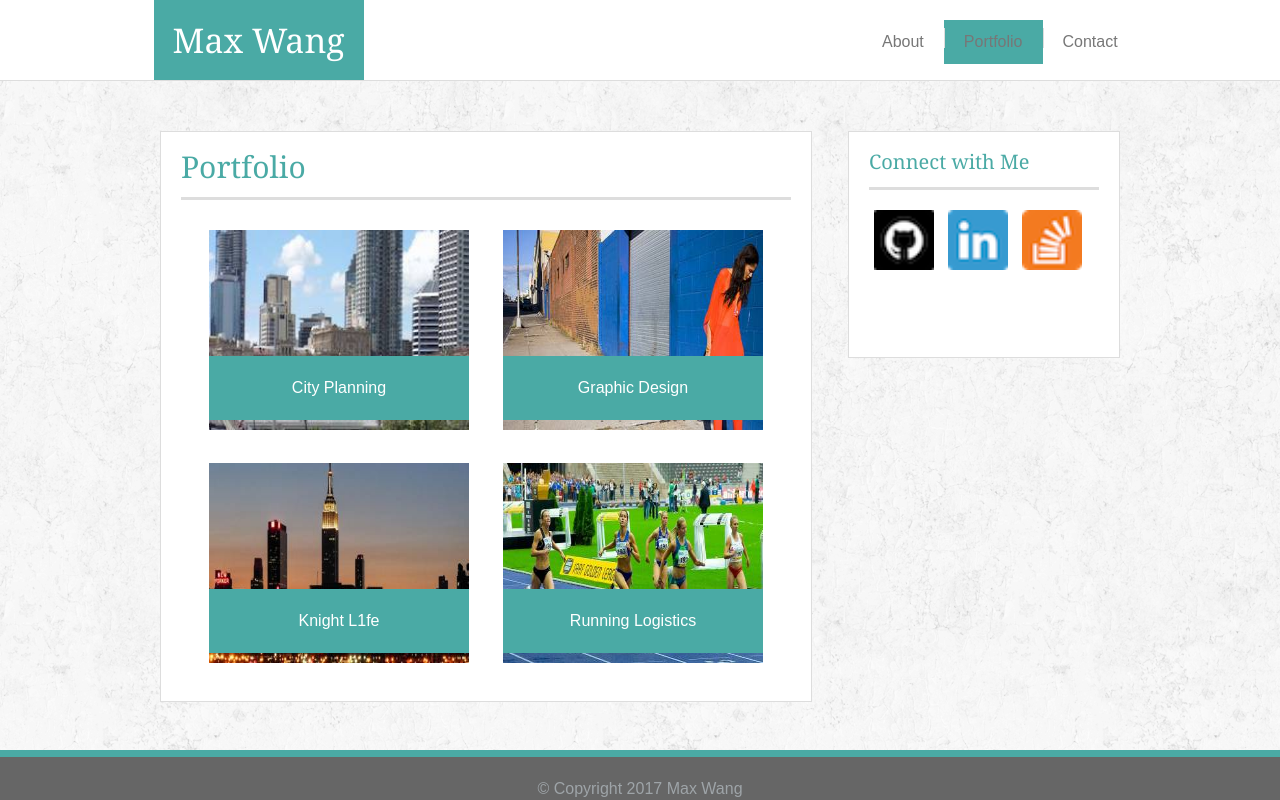
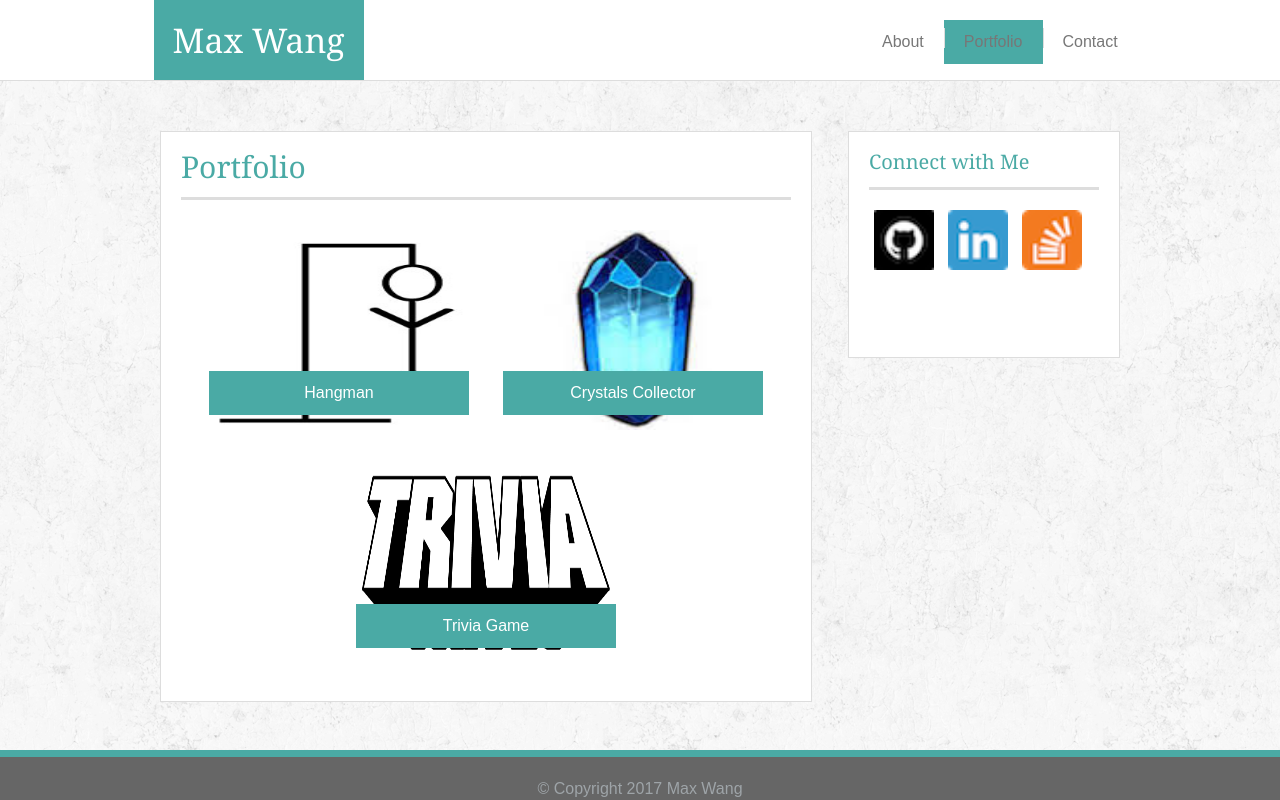
Before and after one commit to maximusunc/Responsive-Portfolio, a plain HTML site: page portfolio.html in a window 1280 px wide. Drawn offline with Linux system fonts and the light colour scheme.

Commit message:
updated portfolio page with current projects

```diff
--- a/assets/css/style.css
+++ b/assets/css/style.css
@@ -136,12 +136,12 @@ html, body {
 span {
 	position: absolute;
 	left: 0;
-	bottom: 10px;
+	bottom: 15px;
 	width: 100%;
 	color: white;
 	text-align: center;
 	background-color: #4aaaa5;
-	padding: 20px 0px;
+	padding: 10px 0px;
 }
 /*Contact Box*/
 input {
--- a/portfolio.html
+++ b/portfolio.html
@@ -34,16 +34,13 @@
 			<div class='header-underline'></div>
 			<div class='portcenter'>
 			<div class='city-planning'>
-				<a href='#'><img src='assets/images/city.jpeg' alt='city'><span>City Planning</span></a>
+				<a href='https://maximusunc.github.io/Hangman-Game/'><img src='assets/images/Hangman.jpg' alt='hangman'><span>Hangman</span></a>
 			</div>
 			<div class='woman'>
-				<a href='#'><img src='assets/images/woman.jpeg' alt='Woman'><span>Graphic Design</span></a>
+				<a href='https://maximusunc.github.io/week-4-game/'><img src='assets/images/blue-crystal.jpeg' alt='CrystalsCollector'><span>Crystals Collector</span></a>
 			</div>
 			<div class='knight'>
-				<a href='#'><img src='assets/images/night.jpeg' alt='Nighttime City'><span>Knight L1fe</span></a>
-			</div>
-			<div class='running'>
-				<a href='#'><img src='assets/images/running.jpeg' alt='Running'><span>Running Logistics</span></a>
+				<a href='https://maximusunc.github.io/TriviaGame/'><img src='assets/images/Trivia.png' alt='Trivia'><span>Trivia Game</span></a>
 			</div>
 			</div>
 
```
Also changed, not shown: assets/images/Hangman.jpg (added), assets/images/Trivia.png (added), assets/images/blue-crystal.jpeg (added), assets/images/city.jpeg (deleted), assets/images/night.jpeg (deleted), assets/images/woman.jpeg (deleted).
